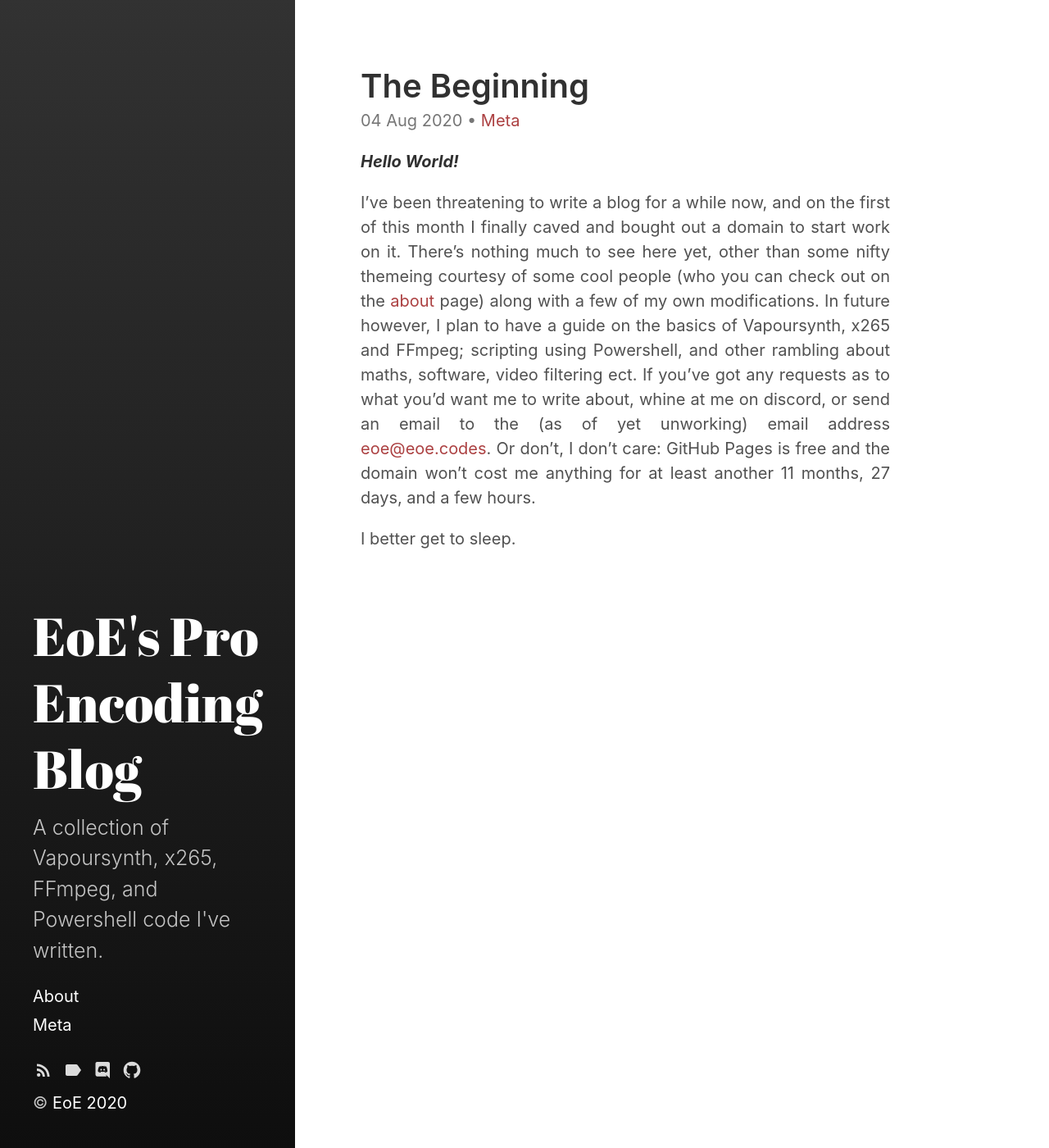
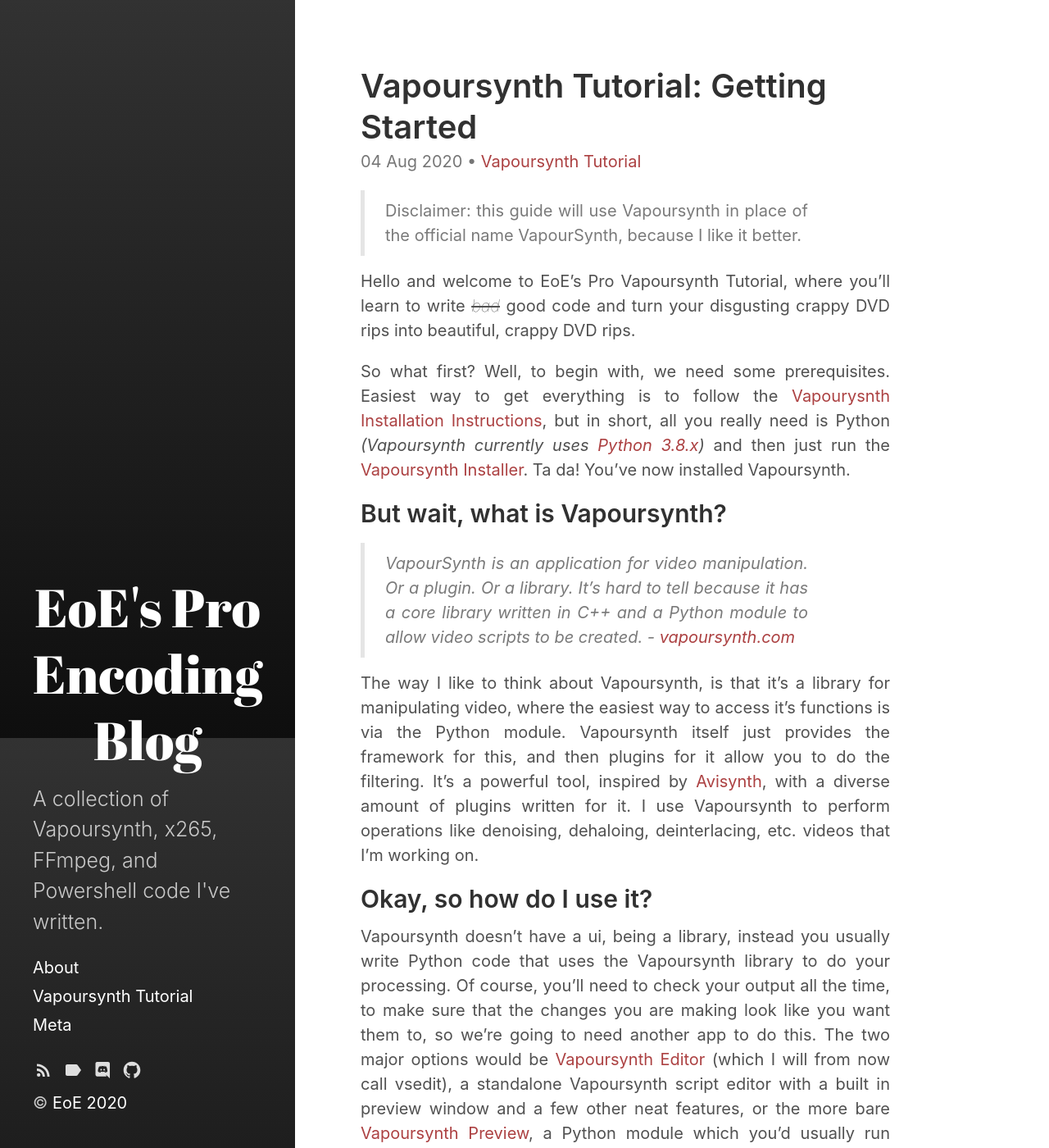
Before and after one commit to End-of-Eternity/End-of-Eternity.github.io, a Jekyll site: the page built from index.html, in a window 1280 px wide and 1400 px high. Shown: the whole window at 82% size. Built offline with Jekyll 4.4.1, drawn with Linux system fonts in a browser that asks for light colours; the list of posts is cut into pages by our own code; some of the changed text lies outside the part shown.

Commit message:
Vapoursynth Tutorial: Getting Started + Cleanup

````diff
--- /dev/null
+++ b/_posts/2020-04-08-vapoursynth-getting-started.md
@@ -0,0 +1,68 @@
+---
+layout: post
+title: "Vapoursynth Tutorial: Getting Started"
+category: Vapoursynth Tutorial
+date: 2020-08-04 17:31:00 +0100
+---
+
+> Disclaimer: this guide will use Vapoursynth in place of the official name VapourSynth, because I like it better.
+
+Hello and welcome to EoE's Pro Vapoursynth Tutorial, where you'll learn to write <span style="font-weight: lighter;">~~*bad*~~</span> good code and turn your disgusting crappy DVD rips into beautiful, crappy DVD rips.
+
+So what first? Well, to begin with, we need some prerequisites. Easiest way to get everything is to follow the [Vapourysnth Installation Instructions](http://www.vapoursynth.com/doc/installation.html), but in short, all you really need is Python *(Vapoursynth currently uses [Python 3.8.x](https://www.python.org/downloads/release/python-385/))* and then just run the [Vapoursynth Installer](https://github.com/vapoursynth/vapoursynth/releases). Ta da! You've now installed Vapoursynth.
+
+## But wait, what is Vapoursynth?
+
+> *VapourSynth is an application for video manipulation. Or a plugin. Or a library. It’s hard to tell because it has a core library written in C++ and a Python module to allow video scripts to be created. - [vapoursynth.com](http://www.vapoursynth.com/about/)*
+
+The way I like to think about Vapoursynth, is that it's a library for manipulating video, where the easiest way to access it's functions is via the Python module. Vapoursynth itself just provides the framework for this, and then plugins for it allow you to do the filtering. It's a powerful tool, inspired by [Avisynth](http://www.avisynth.org/), with a diverse amount of plugins written for it. I use Vapoursynth to perform operations like denoising, dehaloing, deinterlacing, etc. videos that I'm working on.
+
+## Okay, so how do I use it?
+
+Vapoursynth doesn't have a ui, being a library, instead you usually write Python code that uses the Vapoursynth library to do your processing. Of course, you'll need to check your output all the time, to make sure that the changes you are making look like you want them to, so we're going to need another app to do this. The two major options would be [Vapoursynth Editor](https://bitbucket.org/mystery_keeper/vapoursynth-editor/downloads/) (which I will from now call vsedit), a standalone Vapoursynth script editor with a built in preview window and a few other neat features, or the more bare [Vapoursynth Preview](https://github.com/Endilll/vapoursynth-preview), a Python module which you'd usually run from within something like [Visual Studio Code](https://code.visualstudio.com/)'s terminal. I myself opt for the second, due to how much newer, and better it works with my workflow, though the "all-in-oneness" of vsedit means that a beginner might find it easier to use. I'm going to focus on vsedit here, due to it's slight simplicity in comparison, however the information here will mostly work for both.
+
+## Your first script
+
+We've now installed Vapoursynth, a way to edit Python scripts for it, and a way to preview those scripts. Technically we're still missing a way to output our finished videos, but we'll get to that later. Let's now write your first script! Start by opening up vsedit, and get a quick feel for the interface: it's pretty simple, so there's not much to mention here.
+
+![vsedit screenshot](/assets/vapoursynth-tutorial/screenshots/vsedit-1.png)
+
+In the center, we've got the main text editor, which supports some (very basic) highlighting and completion, and then at the bottom, an output log. Check out `Edit -> Settings` for the few configuration options available. Lets get onto writing some code.
+
+To start with, lets go over what's already in the text box:
+```python
+import vapoursynth as vs
+core = vs.get_core()
+```
+The first line `import`s the Python vapoursynth package, and gives it the alias `vs` so we don't have to write out `vapoursynth` every time we want to use something from it.
+`import`ing in Python allows that script to access code from other scripts, so here we're just grabbing the stuff we need to use `vapoursynth` via Python.
+
+The second line gets a `core` object from our newly imported `vapoursynth` library. The `core` object is what performs most of our Vapoursynth operations, so you'll always need this. ***Note that this is technically deprecated, and `core = vs.core` should be used instead.*** We could call this anything we wanted, like `scradbadlol = vs.core`, however this is arguably less readable, and so calling it `core` makes the most sense.
+
+Alright, so we've gotten our script ready for some Vapoursynth, though we aren't actually doing anything yet, so let's do something. Add the following lines into your script...
+```python
+my_clip = core.std.BlankClip(width=1920, height=1080, length=1000, fpsnum=24, color=[255, 0, 0])
+my_clip.set_output()
+```
+On the first line, we call a function called `BlankClip` from the `std` namespace, accessed by our `core` object. This function is fairly self explanatory: it generates a new empty clip. Clips in Vapoursynth represent collections of individual frames, with a rate at which they can be played back: a video. All filtering work is done via these clips. We've also passed the `BlankClip` function a few parameters, telling it we'd like our frames to be 1920x1080 pixels (i.e. 1080p), there to be 1000 frames in total, the playback rate to be 24fps and the frames to all be `rgb(255, 0, 0)`, pure red. This function gives us back our new clip, and we store it in the `my_clip` variable.
+
+On the second line, we take our `my_clip` variable (which we just assigned to be our red video), and flag that to be our output.
+
+Now we've got a *fingers crossed* working Vapoursynth script which we can preview. A quick f5 press bring up a new window with... A 1080p 24fps 1000 frame long red video!
+
+![vsedit preview screenshot](/assets/vapoursynth-tutorial/screenshots/vsedit-2.png)
+
+Great! While we're here, lets familiarise ourselves with the preview window. Our output frames are displayed in the middle, and a toolbar at the bottom. The toolbar, from left to right, contains a play button, current frame number, timeline, zoom mode/ratio controls and an eyedropper tool, along with a few other buttons. A lot of these are self explanatory, and for those that aren't, it'd probably more fun for you to click on them and find out what they all do yourself. At the very bottom, is information about our output clip overall.
+
+Let's save our fabulous progress before your laptop battery runs out / there's a powercut. Close the preview window, then either `Ctrl+S` or click `File > Save script`. Vapoursynth scripts use the `.vpy` extension by convension, so call your script something memerable -`.vpy`. I've opted for `first_script.vpy`.
+
+## We did it!
+
+Congratulations, you've written your first Vapoursynth script! It doesn't do all that much, but we've gotten to grips with the basics of how Vapoursynth works, how to set up an environment to write its scripts, and familiarised ourselves with the clunky but cozy (ish) vsedit ui. Going forwards, we'll look at importing, and filtering our own video clips, as well as how to export the output. If you're still confused about something, I've done a bad job; please shout at me on Discord (End of Eternity#6292).
+
+Cheers, EoE
+
+---
+
+Scripts written in this post:
+- [first_script.vpy](/assets/vapoursynth-tutorial/scripts/first_script.vpy)
--- a/_sass/hydeout/_layout.scss
+++ b/_sass/hydeout/_layout.scss
@@ -270,6 +270,7 @@ body {
 
 #sidebar .site-title {
   color: $sidebar-title-color;
+  text-align: center;
   a { color: inherit; }
 }
 
--- /dev/null
+++ b/category/Vapoursynth Tutorial.md
@@ -0,0 +1,6 @@
+---
+layout: category
+title: Vapoursynth Tutorial
+---
+
+Tutorial for learning to filter using Vapoursynth, primarily aimed at beginners, though the information should be useful for anyone.
````
Also changed, not shown: assets/vapoursynth-tutorial/screenshots/vsedit-1.png (added), assets/vapoursynth-tutorial/screenshots/vsedit-2.png (added), 1 other file.
